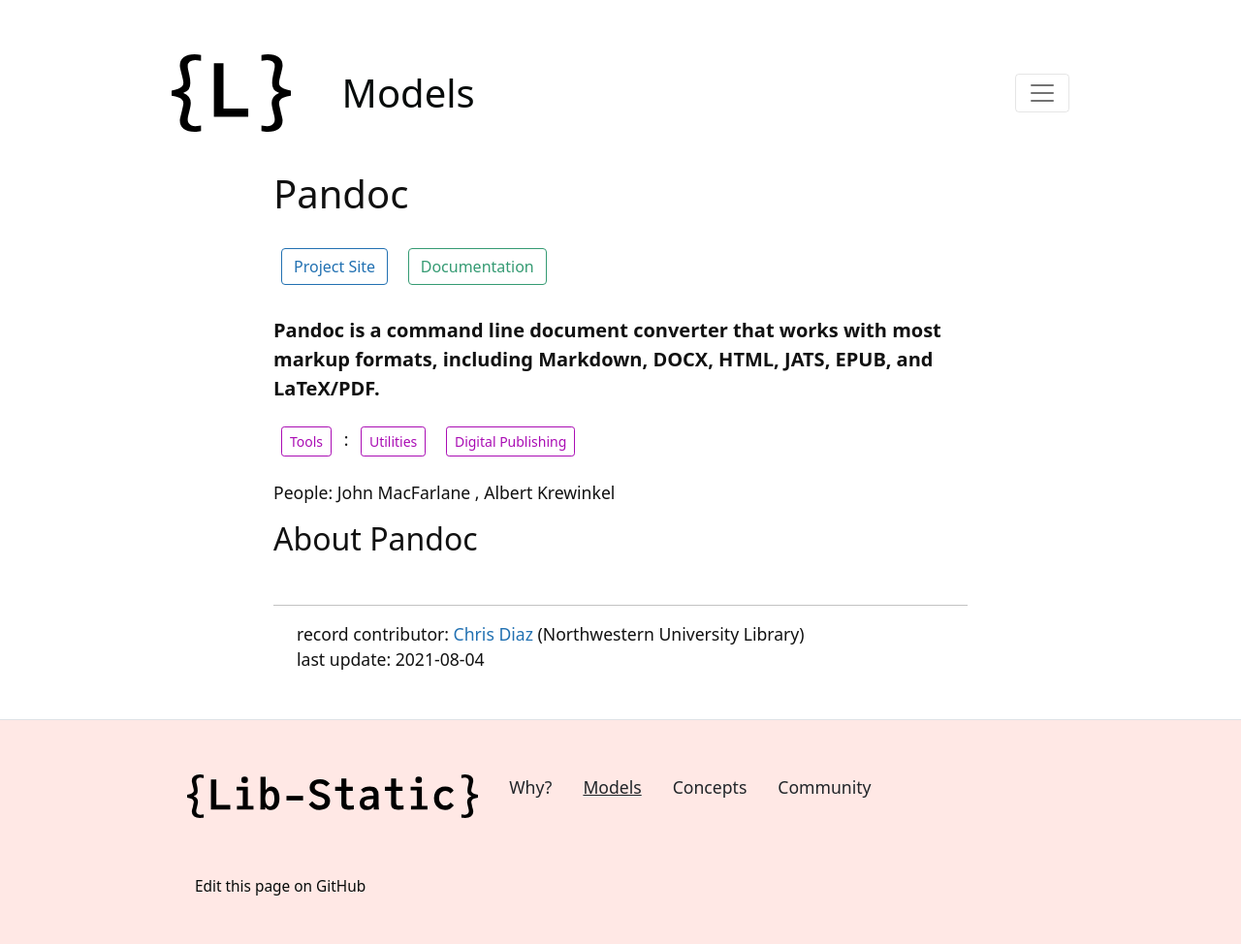
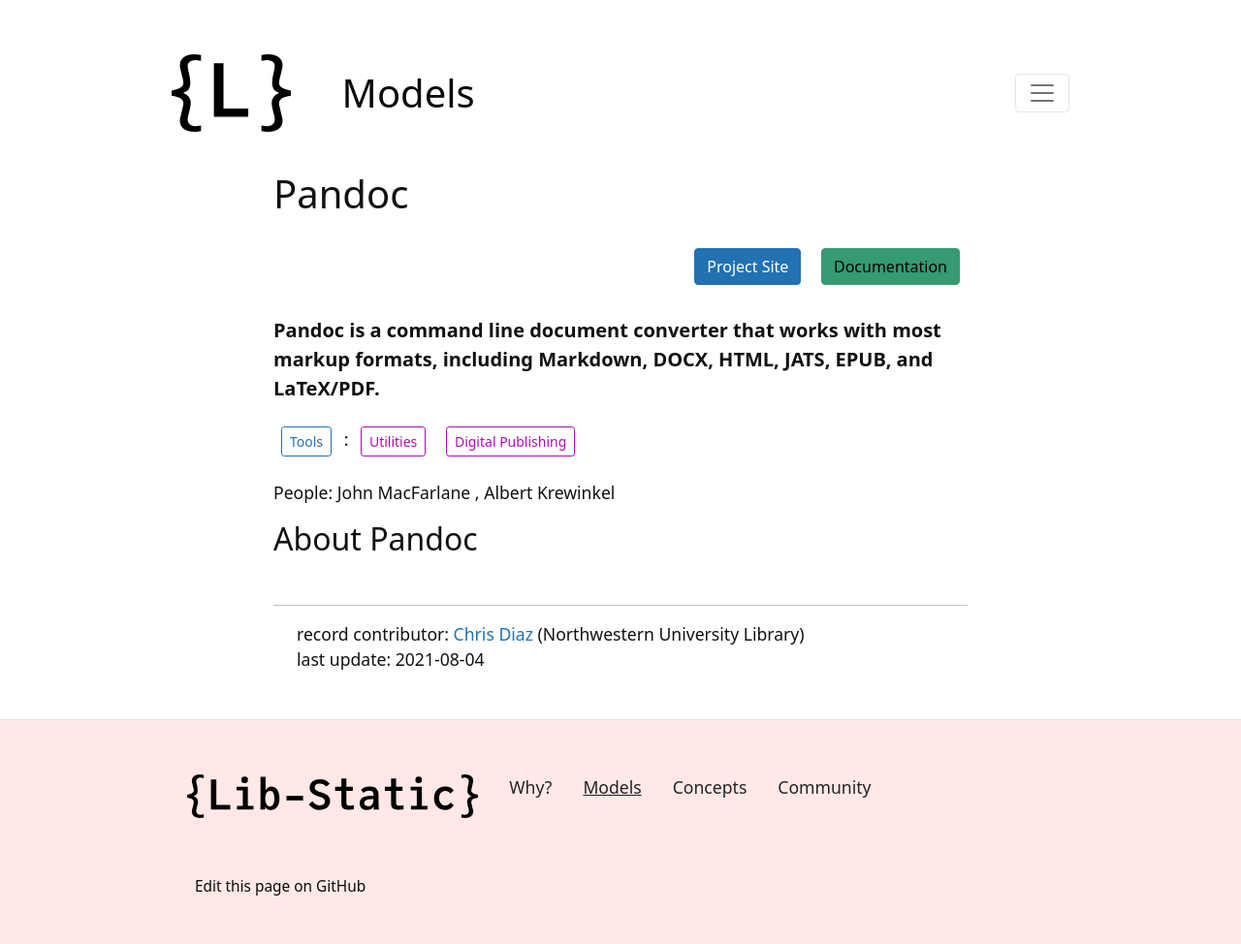
Before and after one commit to lib-static/lib-static.github.io, a Jekyll site: the page built from content/_models/pandoc.md, in a window 1280 px wide. Shown: the whole page at 97% size. Built offline with Jekyll 4.4.1, drawn with Linux system fonts in a browser that asks for light colours.

Commit message:
look update on projects to follow colors better

```diff
--- a/_layouts/project.html
+++ b/_layouts/project.html
@@ -4,23 +4,23 @@
 <div class="container content-narrow mt-3 mb-5">
     <h1>{{ page.title }}</h1>
 
-    <div class="my-4">
-        {% if page.project_link %}<a href="{{ page.project_link }}" class="btn btn-outline-primary m-2" target="_blank" rel="noopener">Project Site</a>{% endif %}
-        {% if page.project_repository %}<a href="{{ page.project_repository }}" class="btn btn-outline-secondary m-2" target="_blank" rel="noopener">Code Repository</a>{% endif %}
-        {% if page.project_documentation %}<a href="{{ page.project_documentation }}" class="btn btn-outline-success m-2" target="_blank" rel="noopener">Documentation</a>{% endif %}
+    <div class="my-4 text-end">
+        {% if page.project_link %}<a href="{{ page.project_link }}" class="btn btn-primary m-2" target="_blank" rel="noopener">Project Site</a>{% endif %}
+        {% if page.project_repository %}<a href="{{ page.project_repository }}" class="btn btn-secondary m-2" target="_blank" rel="noopener">Code Repository</a>{% endif %}
+        {% if page.project_documentation %}<a href="{{ page.project_documentation }}" class="btn btn-success m-2" target="_blank" rel="noopener">Documentation</a>{% endif %}
     </div>
 
     {% if page.description %}<p class="lead">{{ page.description }}</p>{% endif %}
 
     <p>
-        {% if page.type %}<a href="{{ '/models/' | relative_url }}#{{ page.type | strip | url_param_escape }}" class="btn btn-sm btn-outline-secondary m-2">{{ page.type }}</a> : {% endif %}
+        {% if page.type %}<a href="{{ '/models/' | relative_url }}#{{ page.type | strip | url_param_escape }}" class="btn btn-sm btn-outline-primary m-2">{{ page.type }}</a> : {% endif %}
         {% if page.project_genre %}{% assign genres = page.project_genre | split: ';' %}
         {% for g in genres %}<a href="{{ '/models/' | relative_url }}#{{ g | strip | url_param_escape }}" class="btn btn-sm btn-outline-secondary m-2">{{ g }}</a> {% endfor %}{% endif %}
     </p>
 
     {% if page.project_creators %}<p>People: {% include contributors.html people=page.project_creators %}</p>{% endif %}
 
-    {% if page.image %}<p class="text-center"><img src="{{ page.image | relative_url }}" alt="{{ page.image_alt }}" class="img-fluid border rounded"></p>{% endif %}
+    {% if page.image %}<p class="text-center"><a href="{{ page.project_link}}" target="_blank" rel="noopener"><img src="{{ page.image | relative_url }}" alt="{{ page.image_alt }}" class="img-fluid border rounded"></a></p>{% endif %}
 
     <h2>About {{ page.title }}</h2>
 
```
